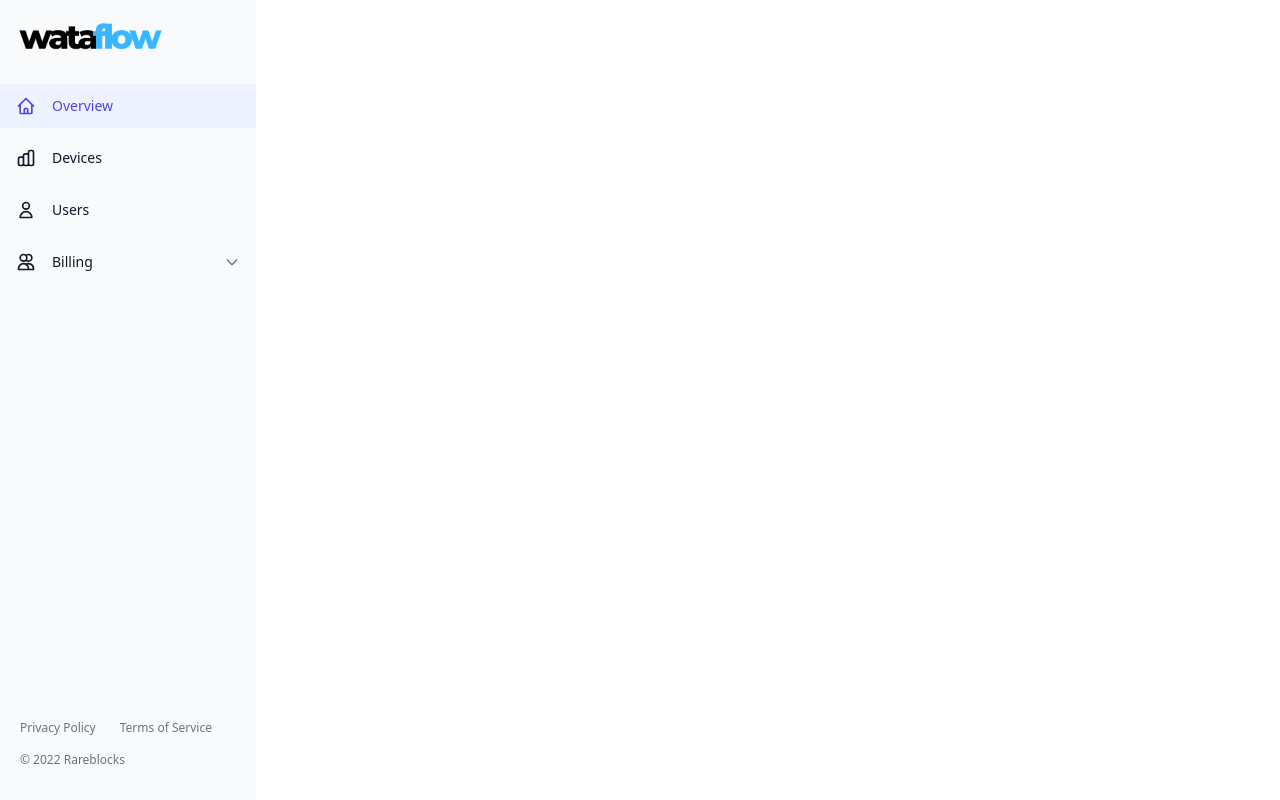
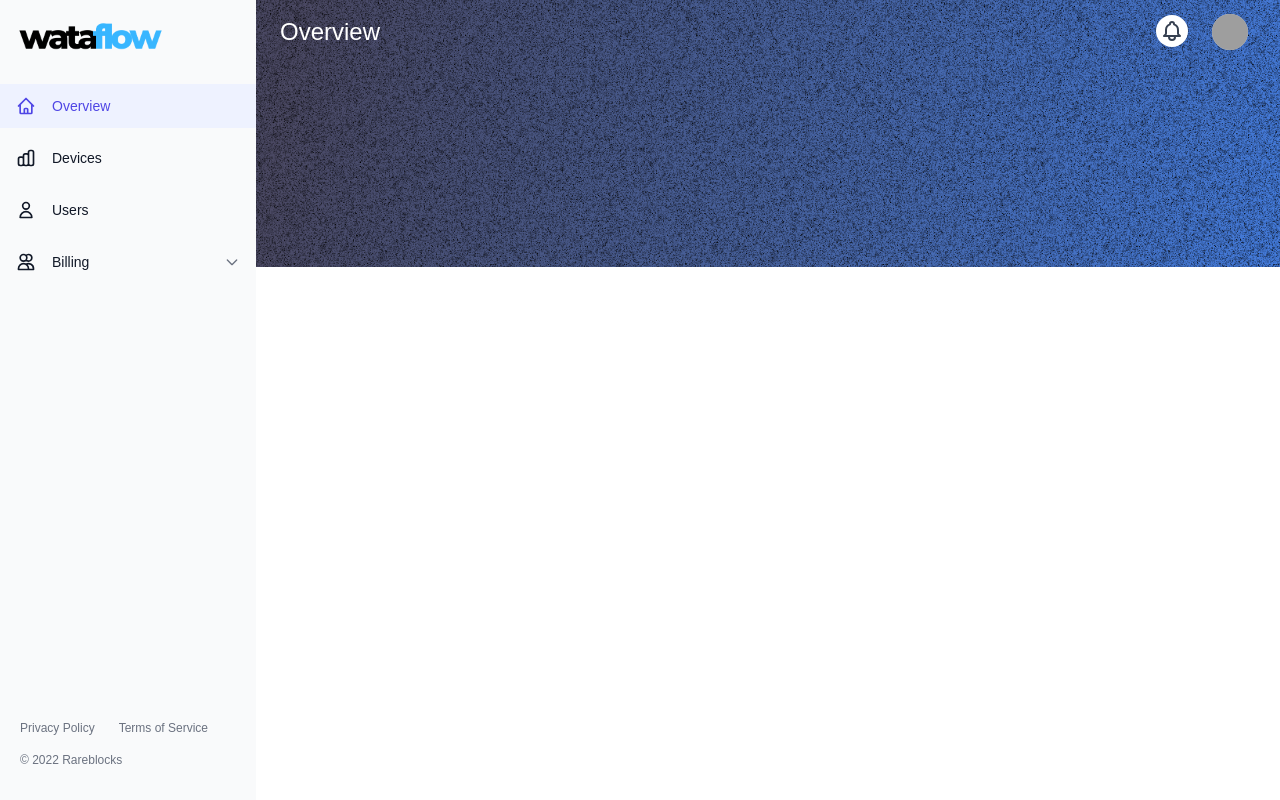
Before and after one commit to Tech-Era-Africa/SmartFlowWebApp, a Nuxt app: page /overview in a window 1280 px wide. Built offline with nearby package versions, Linux system fonts and the light colour scheme; grey boxes are pictures that could not be loaded; a web font is replaced by a local one.

Commit message:
header nav base elements setup

```diff
--- /dev/null
+++ b/assets/css/font/manrope.css
@@ -0,0 +1,48 @@
+/* cyrillic-ext */
+@font-face {
+  font-family: 'Manrope';
+  font-style: normal;
+  font-weight: 400;
+  src: url(https://fonts.gstatic.com/s/manrope/v15/xn7_YHE41ni1AdIRqAuZuw1Bx9mbZk79FN_P-bnTfc7AGraJwA.woff2) format('woff2');
+  unicode-range: U+0460-052F, U+1C80-1C88, U+20B4, U+2DE0-2DFF, U+A640-A69F, U+FE2E-FE2F;
+}
+/* cyrillic */
+@font-face {
+  font-family: 'Manrope';
+  font-style: normal;
+  font-weight: 400;
+  src: url(https://fonts.gstatic.com/s/manrope/v15/xn7_YHE41ni1AdIRqAuZuw1Bx9mbZk79FN_G-bnTfc7AGraJwA.woff2) format('woff2');
+  unicode-range: U+0301, U+0400-045F, U+0490-0491, U+04B0-04B1, U+2116;
+}
+/* greek */
+@font-face {
+  font-family: 'Manrope';
+  font-style: normal;
+  font-weight: 400;
+  src: url(https://fonts.gstatic.com/s/manrope/v15/xn7_YHE41ni1AdIRqAuZuw1Bx9mbZk79FN_B-bnTfc7AGraJwA.woff2) format('woff2');
+  unicode-range: U+0370-03FF;
+}
+/* vietnamese */
+@font-face {
+  font-family: 'Manrope';
+  font-style: normal;
+  font-weight: 400;
+  src: url(https://fonts.gstatic.com/s/manrope/v15/xn7_YHE41ni1AdIRqAuZuw1Bx9mbZk79FN_N-bnTfc7AGraJwA.woff2) format('woff2');
+  unicode-range: U+0102-0103, U+0110-0111, U+0128-0129, U+0168-0169, U+01A0-01A1, U+01AF-01B0, U+0300-0301, U+0303-0304, U+0308-0309, U+0323, U+0329, U+1EA0-1EF9, U+20AB;
+}
+/* latin-ext */
+@font-face {
+  font-family: 'Manrope';
+  font-style: normal;
+  font-weight: 400;
+  src: url(https://fonts.gstatic.com/s/manrope/v15/xn7_YHE41ni1AdIRqAuZuw1Bx9mbZk79FN_M-bnTfc7AGraJwA.woff2) format('woff2');
+  unicode-range: U+0100-02AF, U+0304, U+0308, U+0329, U+1E00-1E9F, U+1EF2-1EFF, U+2020, U+20A0-20AB, U+20AD-20CF, U+2113, U+2C60-2C7F, U+A720-A7FF;
+}
+/* latin */
+@font-face {
+  font-family: 'Manrope';
+  font-style: normal;
+  font-weight: 400;
+  src: url(https://fonts.gstatic.com/s/manrope/v15/xn7_YHE41ni1AdIRqAuZuw1Bx9mbZk79FN_C-bnTfc7AGrY.woff2) format('woff2');
+  unicode-range: U+0000-00FF, U+0131, U+0152-0153, U+02BB-02BC, U+02C6, U+02DA, U+02DC, U+0304, U+0308, U+0329, U+2000-206F, U+2074, U+20AC, U+2122, U+2191, U+2193, U+2212, U+2215, U+FEFF, U+FFFD;
+}
--- a/assets/css/tailwind.css
+++ b/assets/css/tailwind.css
@@ -1,3 +1,5 @@
+@import url('./font/manrope.css');
+
 @tailwind base;
 @tailwind components;
 @tailwind utilities;
--- /dev/null
+++ b/components/Header.vue
@@ -0,0 +1,32 @@
+<template>
+   <section class="h-1/3 bg-cover bg-center bg-no-repeat bg-blue-50 bg-headerBg">
+    <header>
+        <div class="flex justify-between h-16 px-8">
+            <div class="flex items-center -m-2 ">
+               <h1 class="text-white text-2xl">Overview</h1>
+            </div>
+
+            <div class="flex items-center justify-end">
+
+                <div class="flex items-center space-x-6 sm:ml-5">
+
+
+                    <div class="relative">
+                        <button type="button" class="p-1 text-gray-700 transition-all duration-200 bg-white rounded-full hover:text-gray-900 focus:outline-none hover:bg-gray-100">
+                            <svg class="w-6 h-6" xmlns="http://www.w3.org/2000/svg" fill="none" viewBox="0 0 24 24" stroke="currentColor" stroke-width="2">
+                                <path stroke-linecap="round" stroke-linejoin="round" d="M15 17h5l-1.405-1.405A2.032 2.032 0 0118 14.158V11a6.002 6.002 0 00-4-5.659V5a2 2 0 10-4 0v.341C7.67 6.165 6 8.388 6 11v3.159c0 .538-.214 1.055-.595 1.436L4 17h5m6 0v1a3 3 0 11-6 0v-1m6 0H9" />
+                            </svg>
+                        </button>
+                        <!-- <span class="inline-flex items-center px-1.5 absolute -top-px -right-1 py-0.5 rounded-full text-xs font-semibold bg-indigo-600 text-white"> 6 </span> -->
+                    </div>
+
+                    <button type="button" class="flex items-center max-w-xs rounded-full focus:outline-none focus:ring-2 focus:ring-offset-2 focus:ring-indigo-600">
+                        <img class="object-cover bg-gray-300 rounded-full w-9 h-9" src="https://landingfoliocom.imgix.net/store/collection/clarity-dashboard/images/horizontal-menu/3/avatar-male.png" alt="" />
+                    </button>
+                </div>
+            </div>
+        </div>
+</header>
+
+   </section>
+</template>
--- a/layouts/dashboard.vue
+++ b/layouts/dashboard.vue
@@ -1,6 +1,9 @@
 <template>
-    <section class="w-screen h-screen overflow-hidden m-0 p-0">
+    <section class="w-screen h-screen overflow-hidden m-0 p-0 flex ">
       <SideBar></SideBar>
+      <section class="flex-1 overflow-y-auto">
+        <slot></slot>
+      </section>
     </section>
 
 </template>
--- a/pages/overview/index.vue
+++ b/pages/overview/index.vue
@@ -1,5 +1,5 @@
 <template>
     <NuxtLayout  name="dashboard">
-        <h1>Hello world</h1>
+        <Header></Header>
     </NuxtLayout>
 </template>
--- a/tailwind.config.js
+++ b/tailwind.config.js
@@ -15,8 +15,11 @@ module.exports = {
         secondary : "#00A499"
       },
       backgroundImage: {
-        '404': "url('/img/black-kid-enjoying-his-painting.jpg')",
-      }
+        'headerBg': "url('/bg/header_bg.png')",
+      },
+      fontFamily: {
+        sans: ['Manrope', 'sans-serif'],
+      },
     },
   },
   plugins: [require('daisyui')],
```
Also changed, not shown: public/bg/header_bg.png (added).
